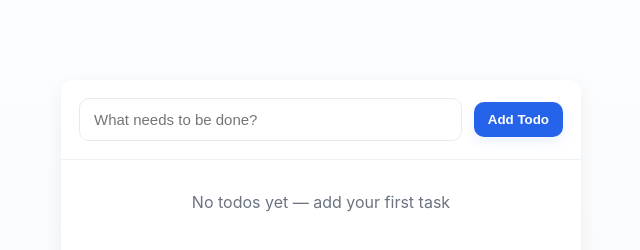
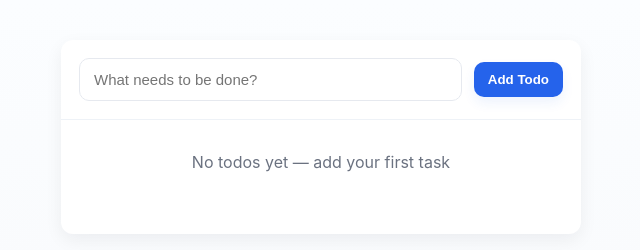
Before and after one commit to sabyryshka/todo-app-basic, a plain HTML site: page index.html in a window 1280 px wide. Shown: the whole page, without its empty margins (319-959 px from the left). Drawn offline with Linux system fonts and the light colour scheme.

Commit message:
style: make todo container height auto and adjust layout spacing

```diff
--- a/main.css
+++ b/main.css
@@ -28,10 +28,10 @@ body {
   color: #0f172a;
   -webkit-font-smoothing: antialiased;
   display: flex;
-  align-items: center;
   justify-content: center;
-  height: 100vh;
-  padding: 20px;
+  align-items: flex-start;
+  padding: 40px 20px;
+  min-height: 100vh;
 }
 
 .todo-container {
@@ -43,7 +43,8 @@ body {
   overflow: hidden;
   display: flex;
   flex-direction: column;
-  height: 80vh;
+  padding-bottom: 20px;
+  height: auto;
 }
 
 .todo-header {
```
